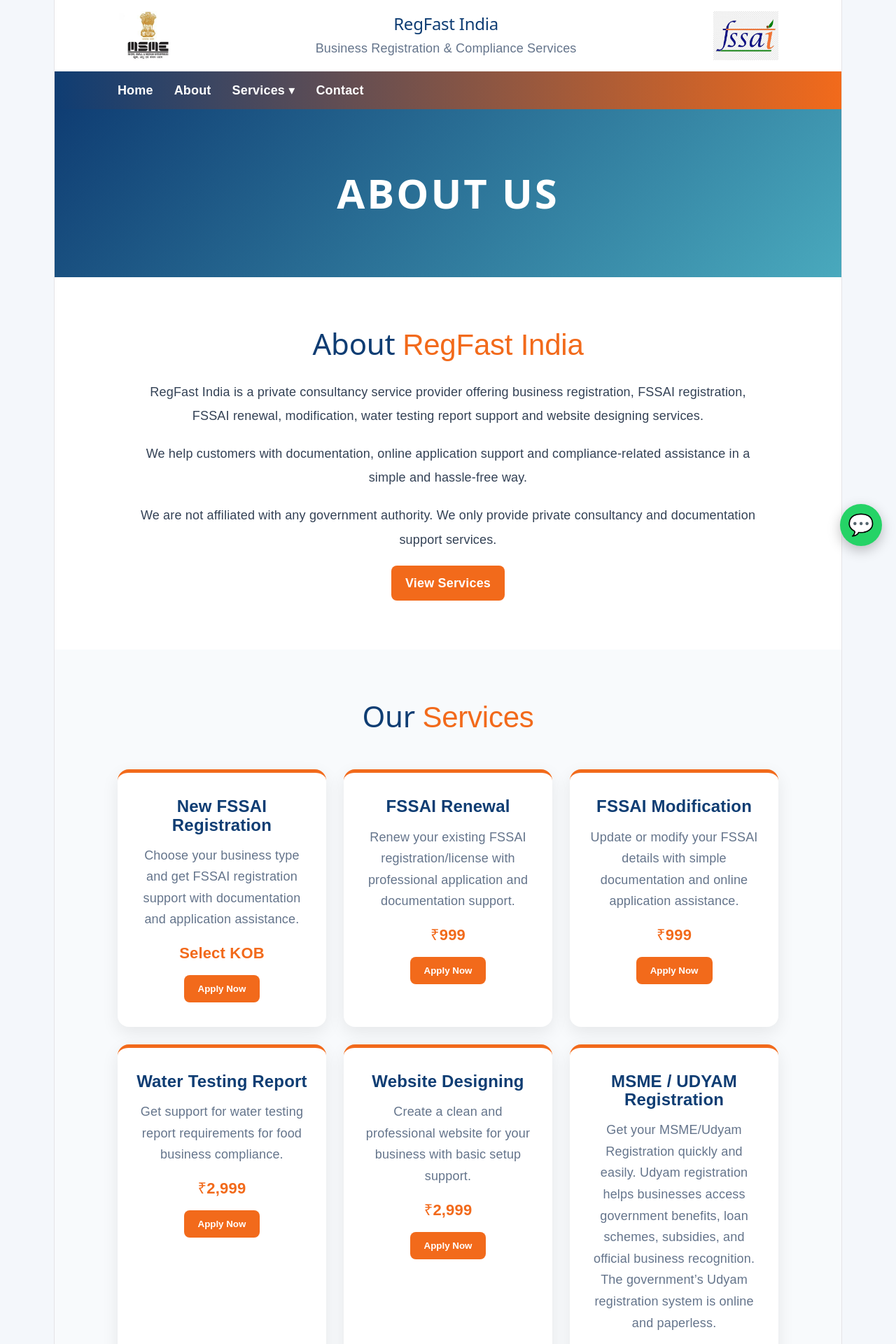
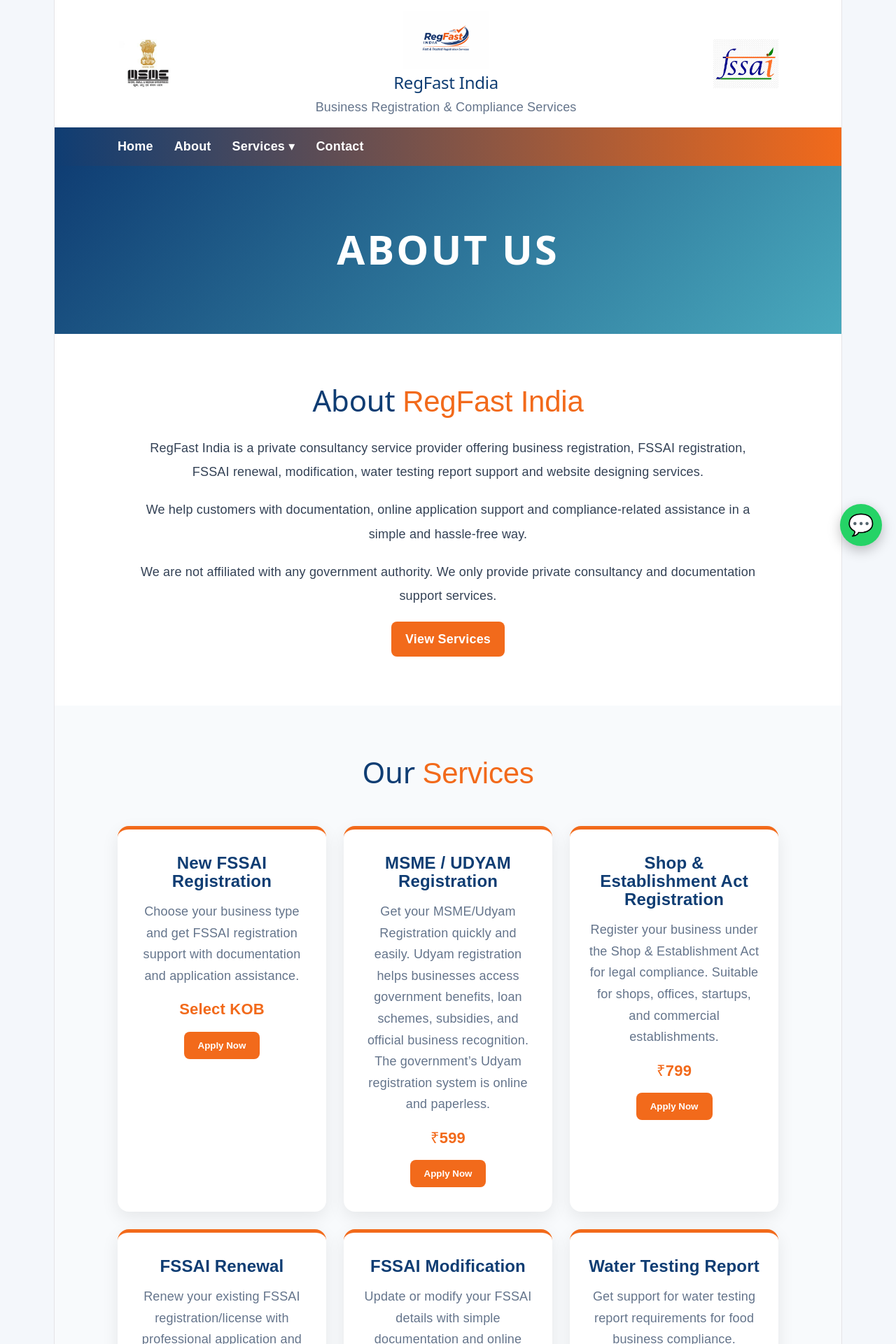
Before and after one commit to shirkeadityaa33-hub/driving-license-site, a React (Vite) app: page / in a window 1280 px wide. Shown: the top 1920 px of the page at 70% size. Built offline with nearby package versions, Linux system fonts and the light colour scheme.

Commit message:
Updated logo, services order and pricing

```diff
--- a/src/App.jsx
+++ b/src/App.jsx
@@ -9,6 +9,18 @@
       price: "Select KOB",
       description:
         "Choose your business type and get FSSAI registration support with documentation and application assistance.",
+    },
+    {
+      name: "MSME / UDYAM Registration",
+      price: "₹599",
+      description:
+        "Get your MSME/Udyam Registration quickly and easily. Udyam registration helps businesses access government benefits, loan schemes, subsidies, and official business recognition. The government’s Udyam registration system is online and paperless.",
+    },
+    {
+      name: "Shop & Establishment Act Registration",
+      price: "₹799",
+      description:
+        "Register your business under the Shop & Establishment Act for legal compliance. Suitable for shops, offices, startups, and commercial establishments.",
     },
     {
       name: "FSSAI Renewal",
@@ -30,21 +42,9 @@
     },
     {
       name: "Website Designing",
-      price: "₹2,999",
+      price: "₹4,999",
       description:
         "Create a clean and professional website for your business with basic setup support.",
-    },
-    {
-      name: "MSME / UDYAM Registration",
-      price: "₹600",
-      description:
-        "Get your MSME/Udyam Registration quickly and easily. Udyam registration helps businesses access government benefits, loan schemes, subsidies, and official business recognition. The government’s Udyam registration system is online and paperless.",
-    },
-    {
-      name: "Shop & Establishment Act Registration",
-      price: "₹800",
-      description:
-        "Register your business under the Shop & Establishment Act for legal compliance. Suitable for shops, offices, startups, and commercial establishments.",
     },
   ];
 
@@ -368,12 +368,30 @@
         .brandCenter{
           text-align:center;
           flex:1;
+          display:flex;
+          flex-direction:column;
+          align-items:center;
+          justify-content:center;
+        }
+
+        .brandMainLogo{
+          height:82px;
+          max-width:260px;
+          object-fit:contain;
+          display:block;
+          margin-bottom:6px;
         }
 
         .topLogo{
           height:70px;
           max-width:140px;
           object-fit:contain;
+        }
+
+        .fssaiLogo{
+          background:transparent;
+          mix-blend-mode:multiply;
+          filter:contrast(1.08) saturate(1.08);
         }
 
         .header{
@@ -725,8 +743,14 @@
             max-width:72px;
           }
 
+          .brandMainLogo{
+            height:54px;
+            max-width:150px;
+            margin-bottom:3px;
+          }
+
           .brandCenter h2{
-            font-size:18px;
+            display:none;
           }
 
           .brandCenter p{
@@ -817,13 +841,14 @@
         <img className="topLogo" src="/msme-logo.jpeg" alt="MSME Logo" />
 
         <div className="brandCenter">
+          <img className="brandMainLogo" src="/logo.jpeg" alt="RegFast India Logo" />
           <h2 style={{ color: "#0F3D73" }}>RegFast India</h2>
           <p style={{ color: "#64748b" }}>
             Business Registration & Compliance Services
           </p>
         </div>
 
-        <img className="topLogo" src="/fssai-logo.jpeg" alt="FSSAI Logo" />
+        <img className="topLogo fssaiLogo" src="/fssai-logo.jpeg" alt="FSSAI Logo" />
       </div>
 
       <header className="header">
```
